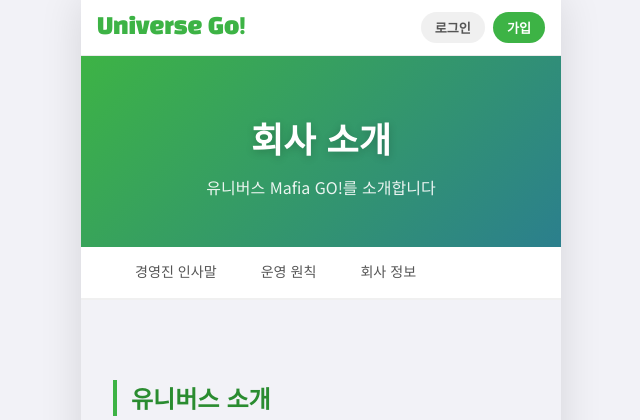
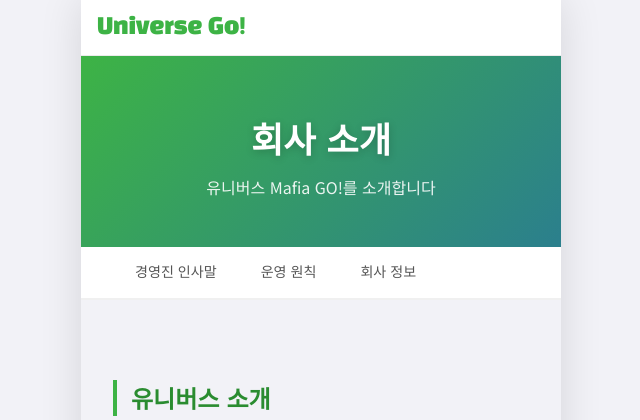
Before and after one commit to universestudio-koreanempire/universe-go, a Flask app: page /company in a window 1280 px wide. Shown: the top 420 px of the page, without its empty margins (319-959 px from the left). Run offline with Flask 3, Linux system fonts and the light colour scheme; parts of the project's set-up code (start-up, migrations or seed data) failed here and were passed over.

Commit message:
Remove authentication links from header
Removed user session links and login/register buttons from the header.

```diff
--- a/mafiago/templates/base.html
+++ b/mafiago/templates/base.html
@@ -16,17 +16,6 @@
             <a href="{{ url_for('index') }}" class="app-logo">{{ site_name }}</a>
         </div>
         <div class="app-header-right">
-            {% if session.get('user') %}
-                <a href="{{ url_for('account') }}" class="app-header-icon" title="마이페이지">
-                    <span>👤</span>
-                </a>
-                <a href="{{ url_for('logout') }}" class="app-header-icon" title="로그아웃">
-                    <span>🚪</span>
-                </a>
-            {% else %}
-                <a href="{{ url_for('login') }}" class="app-header-btn">로그인</a>
-                <a href="{{ url_for('register') }}" class="app-header-btn app-header-btn-primary">가입</a>
-            {% endif %}
         </div>
     </header>
 
```
